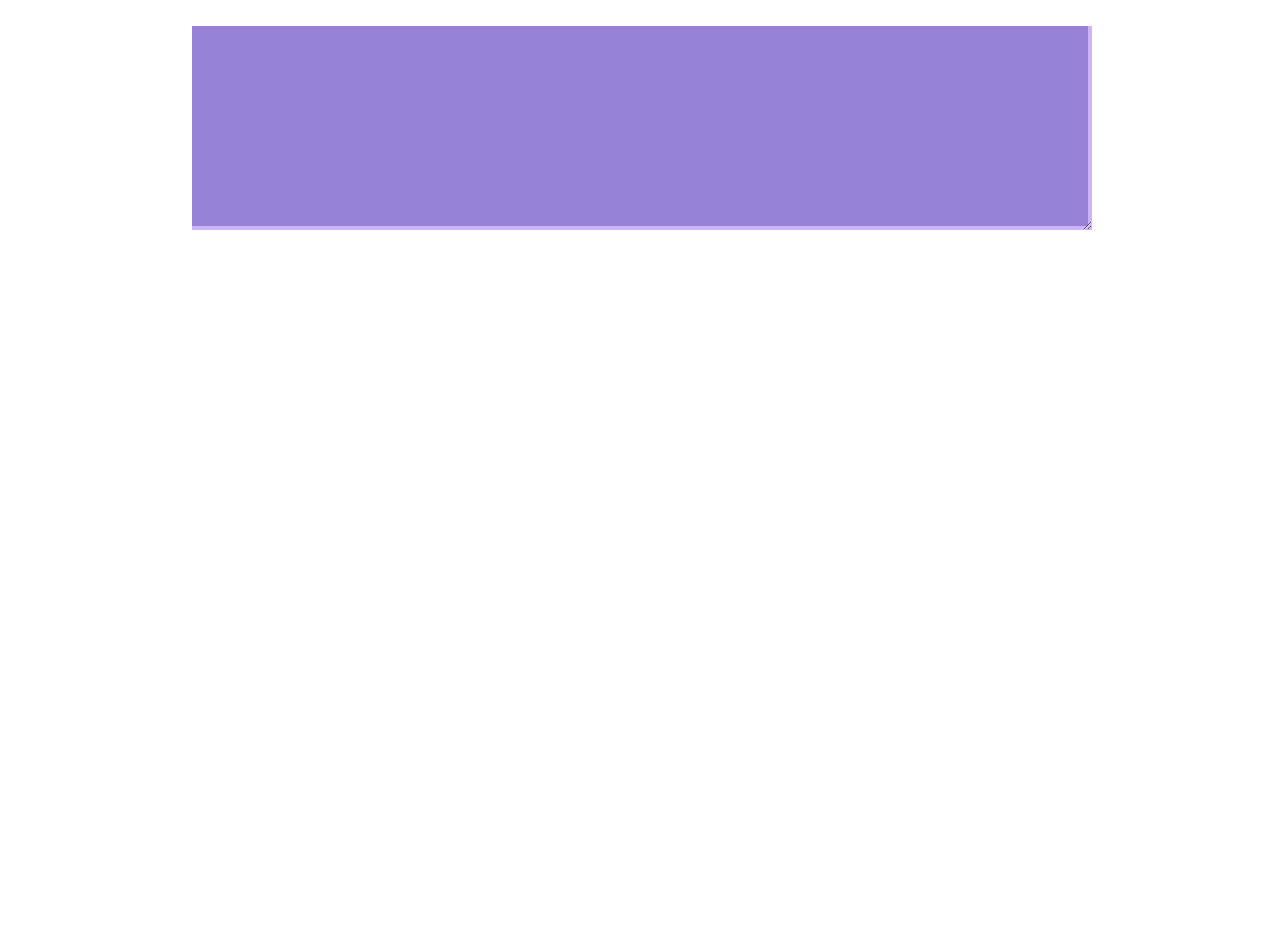
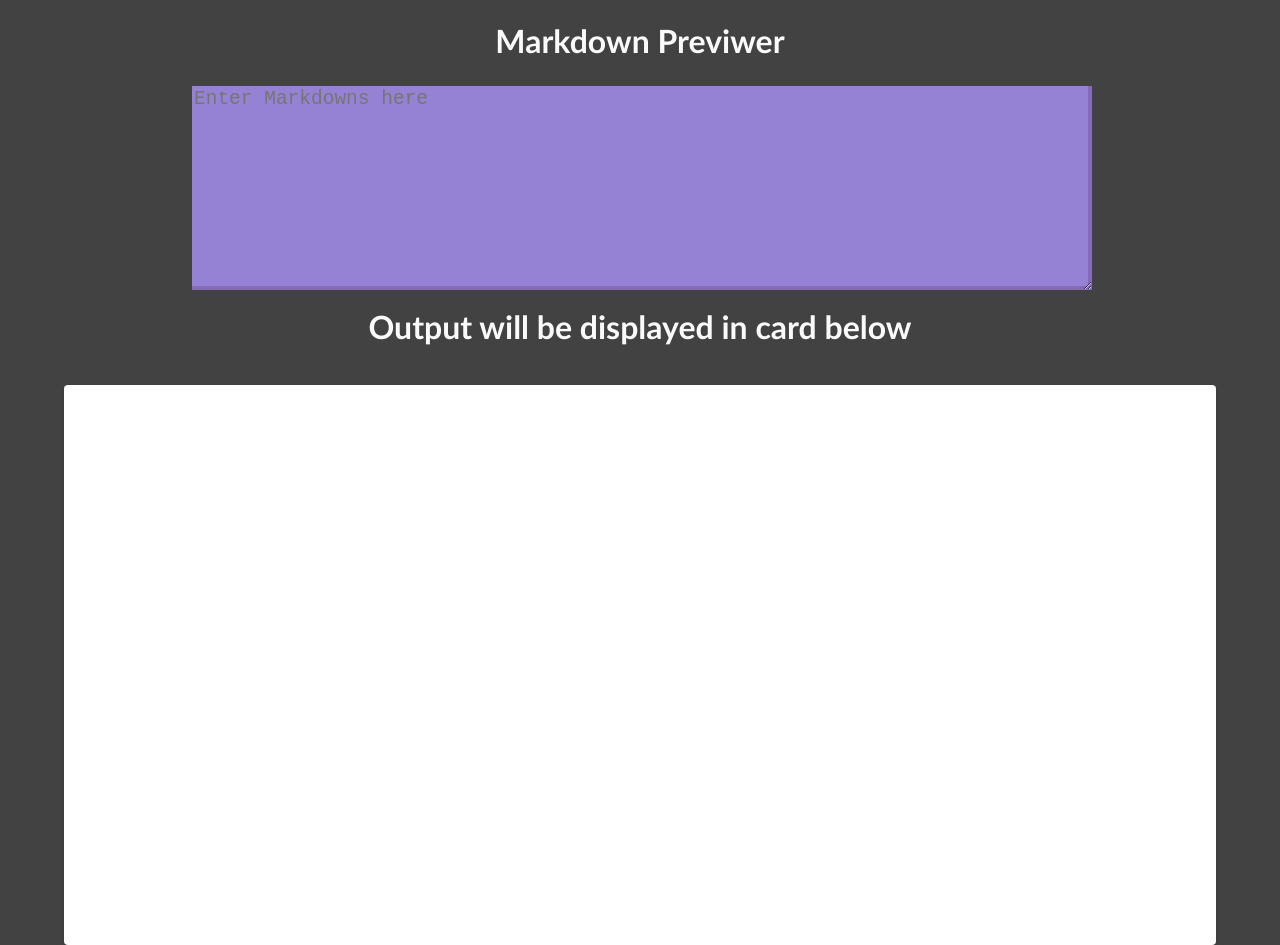
Before and after one commit to Daggron/Md-Previewer, a React (Create React App) app: page / in a window 1280 px wide. Before the commit the page ends 800 px from the top, so only its background shows below. Built offline with nearby package versions, Linux system fonts and the light colour scheme.

Commit message:
Finish from my side further changes will be made later

```diff
--- a/package.json
+++ b/package.json
@@ -3,6 +3,7 @@
   "version": "0.1.0",
   "private": true,
   "dependencies": {
+    "@material-ui/core": "^4.5.1",
     "fs": "0.0.1-security",
     "fs-react": "0.0.4",
     "marked": "^0.7.0",
--- a/src/App.css
+++ b/src/App.css
@@ -1,4 +1,10 @@
 .App {
+  text-align: center;
+}
+
+.title{
+  color : #fafafa;
+  font-family: 'Gill Sans', 'Gill Sans MT', Calibri, 'Trebuchet MS', sans-serif;
   text-align: center;
 }
 
@@ -20,3 +26,15 @@ textarea{
   font-size: 1.5em;
   margin: auto;
 }
+
+
+
+
+.card{
+  width:90vw;
+  margin:auto;
+  background: #fafafa;
+  min-height: 70vh;
+  margin-top: 3%;
+  font-size: 1.5em;
+}
--- a/src/App.js
+++ b/src/App.js
@@ -1,7 +1,9 @@
 import React from 'react';
 import './App.css';
 import Textinput from './components/Textinput';
-import TextOutput from './components/TextOutput'
+import TextOutput from './components/TextOutput';
+import Card from '@material-ui/core/Card';
+import { CardContent } from '@material-ui/core';
 
 class App extends React.Component {
   constructor(){
@@ -23,11 +25,35 @@ class App extends React.Component {
   render() {
     return (
       <div>
+        <Title />
         <Textinput onChange={this.hadleInput.bind(this)} value={this.state.input} />
-        <TextOutput value={this.state.input} />
+        <Output />
+        <Card className="card">
+          <CardContent>
+            <TextOutput value={this.state.input} />
+          </CardContent>
+        </Card>
+
       </div>
     )
   }
 }
 
+
+const Title = ()=>{
+  return(
+    <h1 className="title">
+      Markdown Previwer
+    </h1>
+  )
+}
+
+const Output = ()=>{
+  return(
+    <h1 className="title">
+      Output will be displayed in card below
+    </h1>
+  )
+}
+
 export default App;
--- a/src/components/TextOutput.js
+++ b/src/components/TextOutput.js
@@ -2,7 +2,6 @@ import React from 'react';
 
 import Marked from 'marked';
 
-const fs =  require('fs');
 
 function TextOutput(props) {
 
--- a/src/components/Textinput.js
+++ b/src/components/Textinput.js
@@ -6,7 +6,7 @@ function  Textinput(props) {
 
     return(
         <div className="type-box">
-            <textarea  onChange={props.onChange} name="input" rows="10" cols="40">
+            <textarea placeholder="Enter Markdowns here" onChange={props.onChange} name="input" rows="10" cols="40">
 
             </textarea>
 
--- a/src/index.css
+++ b/src/index.css
@@ -1,13 +1,5 @@
-body {
-  margin: 0;
-  font-family: -apple-system, BlinkMacSystemFont, "Segoe UI", "Roboto", "Oxygen",
-    "Ubuntu", "Cantarell", "Fira Sans", "Droid Sans", "Helvetica Neue",
-    sans-serif;
-  -webkit-font-smoothing: antialiased;
-  -moz-osx-font-smoothing: grayscale;
+body{
+  margin:0;
+  padding: 0;
+  background: #424242;
 }
-
-code {
-  font-family: source-code-pro, Menlo, Monaco, Consolas, "Courier New",
-    monospace;
-}
```
Also changed, not shown: 1 other file (tests, documents, lock files or other folders).
